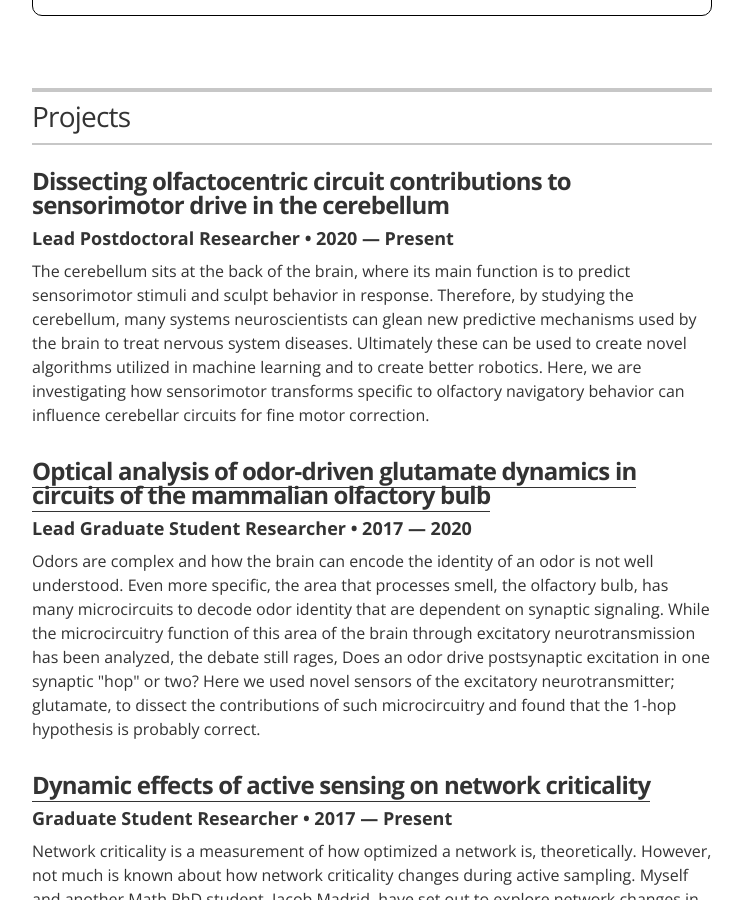
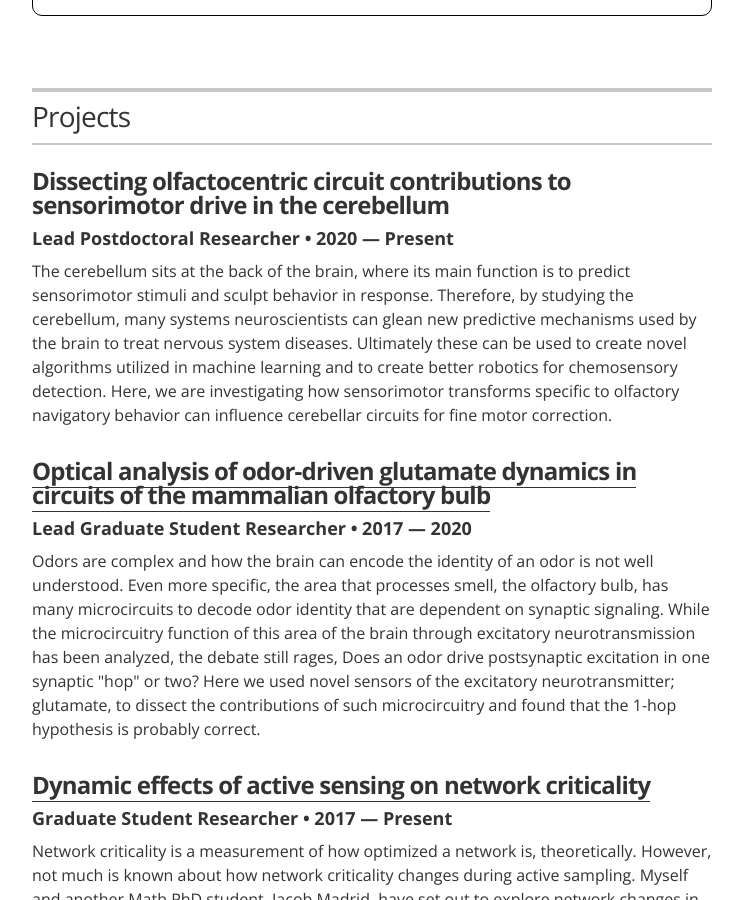
Before and after one commit to andsinpants/andsinpants.github.io, a Jekyll site: the page built from index.html, in a window 1280 px wide and 900 px high, scrolled down 2258 px. Shown: the whole window, without its empty margins (268-1011 px from the left). Built offline with Jekyll 4.4.1, drawn with Linux system fonts in a browser that asks for light colours.

Commit message:
Update projects.yml

```diff
--- a/_data/projects.yml
+++ b/_data/projects.yml
@@ -6,7 +6,7 @@
   role: Lead Postdoctoral Researcher
   duration: 2020 &mdash; Present
   # url: "#"
-  description: The cerebellum sits at the back of the brain, where its main function is to predict sensorimotor stimuli and sculpt behavior in response. Therefore, by studying the cerebellum, many systems neuroscientists can glean new predictive mechanisms used by the brain to treat nervous system diseases. Ultimately these can be used to create novel algorithms utilized in machine learning and to create better robotics. Here, we are investigating how sensorimotor transforms specific to olfactory navigatory behavior can influence cerebellar circuits for fine motor correction.
+  description: The cerebellum sits at the back of the brain, where its main function is to predict sensorimotor stimuli and sculpt behavior in response. Therefore, by studying the cerebellum, many systems neuroscientists can glean new predictive mechanisms used by the brain to treat nervous system diseases. Ultimately these can be used to create novel algorithms utilized in machine learning and to create better robotics for chemosensory detection. Here, we are investigating how sensorimotor transforms specific to olfactory navigatory behavior can influence cerebellar circuits for fine motor correction.
 
 # Optical analysis of odor-driven glutamate dynamics in circuits of the mammalian olfactory bulb
 - project: Optical analysis of odor-driven glutamate dynamics in circuits of the mammalian olfactory bulb
```
